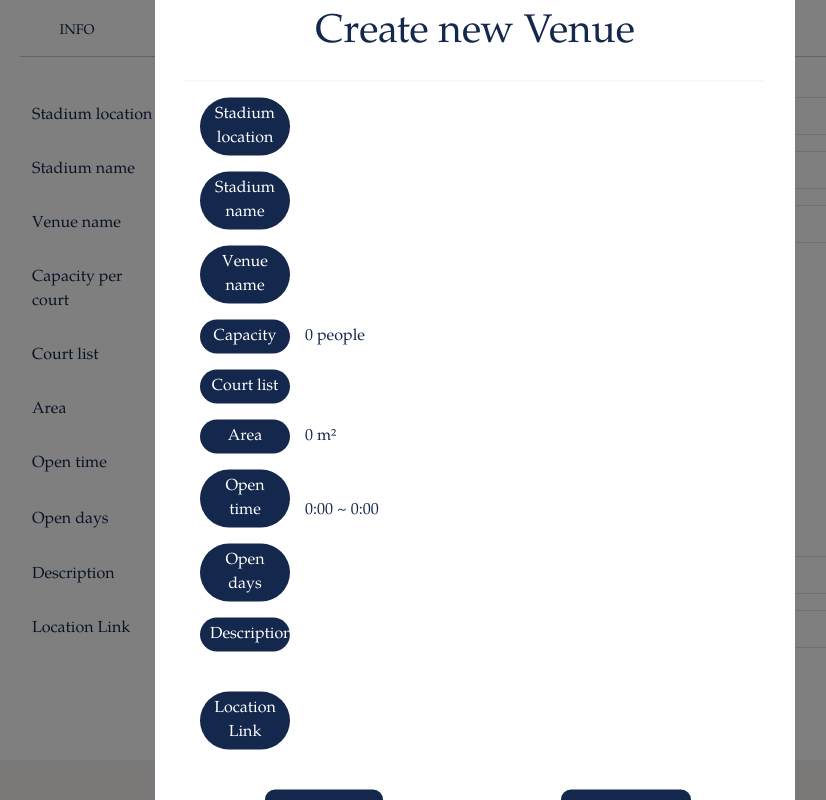
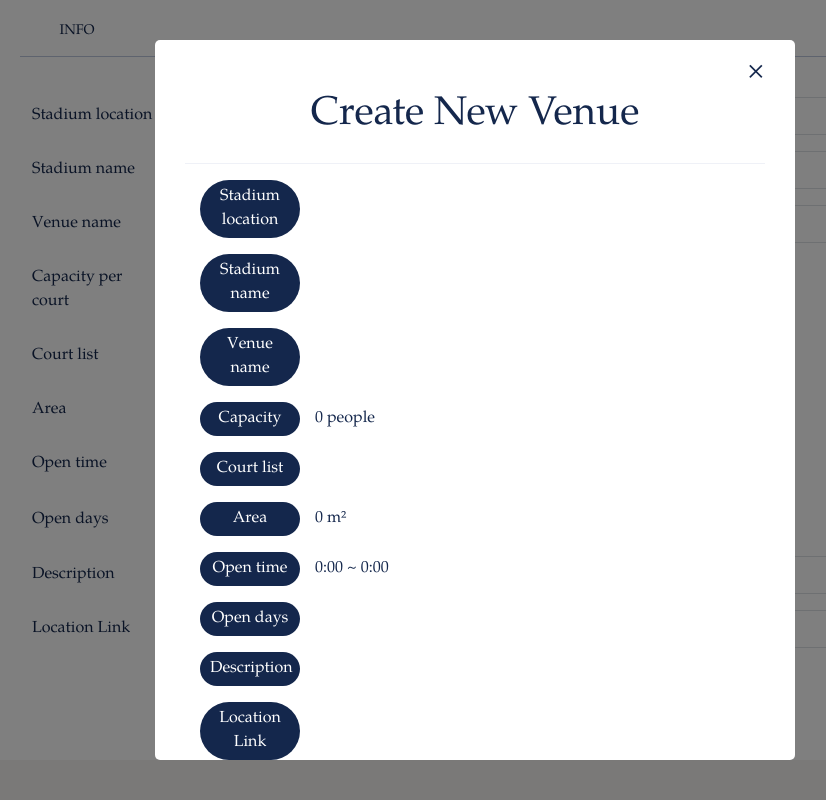
Before and after one commit to musicat1020/cloudNative-23, a Next.js app: page /admin/newVenue in a window 1280 px wide. Both pictures are taken after a click on the button "ADD". Shown: the part 433-1233 px from the top of the page, without its empty margins (165-991 px from the left). Built offline with nearby package versions, Linux system fonts and the light colour scheme.

Commit message:
fix: fix admin venue modal layout

```diff
--- a/src/pages/admin/_components/deleteVenueModal.js
+++ b/src/pages/admin/_components/deleteVenueModal.js
@@ -2,6 +2,7 @@
 import { useTranslation } from "react-i18next";
 import { makeStyles } from "@mui/styles";
 import Modal from "@mui/material/Modal";
+import Divider from "@mui/material/Divider";
 import styles from "@/styles/modal.module.css";
 import axios from "@/utils/axios";
 import { useRouter } from "next/router";
@@ -14,7 +15,8 @@
     left: "50%",
     transform: "translate(-50%, -50%)",
     boxShadow: 24,
-    width: "50vw",
+    width: "30vw",
+    // width: "50px",
     padding: "15px 30px",
     backgroundColor: "white",
     color: "#14274C",
@@ -92,24 +94,31 @@
               </Col>
             </Row>
 
+            {/** Divider */}
+            <Row className='my-3'>
+              <Col>
+                <Divider />
+              </Col>
+            </Row>
+
             {/** stadium name */}
             <Row className='mt-3'>
-              <Col>
+              <Col className="flex items-center">
                 <span className={styles.modalAttribute}>{t("場館名稱")}</span>
                 <span>{info?.name}</span>
               </Col>
             </Row>
 
             {/** venue name */}
-            <Row className='mt-3 mb-4'>
-              <Col>
+            <Row className='mt-3 mb-10'>
+              <Col className="flex items-center">
                 <span className={styles.modalAttribute}>{t("場地名稱")}</span>
                 <span>{info?.venue_name}</span>
               </Col>
             </Row>
 
             {/* Button */}
-            <Row className='mt-3'>
+            <Row className='mt-3 mb-3'>
               <Col className='text-center' >
                 <button className={styles.confirmButton} onClick={handleClose}>{t("取消")}</button>
               </Col>
--- a/src/pages/admin/_components/editVenueModal.js
+++ b/src/pages/admin/_components/editVenueModal.js
@@ -15,6 +15,7 @@
     position: "absolute",
     top: "50%",
     left: "50%",
+    height: '90%',
     transform: "translate(-50%, -50%)",
     boxShadow: 24,
     width: "50vw",
@@ -23,6 +24,7 @@
     color: "#14274C",
     outline: 0,
     borderRadius: "5px",
+    overflow: 'scroll',
   }
 });
 
@@ -78,7 +80,6 @@
         google_map_url: input.google_map_url || "",
       },
       stadium_available_times: {
-        // id: input.data.id || 0,
         weekday: input.available_times.weekdays || [],
         start_time: input.available_times.start_time || 0,
         end_time: input.available_times.end_time || 0,
@@ -129,7 +130,7 @@
           aria-labelledby='modal-modal-title'
           aria-describedby='modal-modal-description'
         >
-          <Container className={modalStyles.modal} style={customStyles}>
+          <Container className={`${modalStyles.modal}`} style={customStyles}>
             {/** Close button */}
             <Row>
               <Col className='text-end text-3xl'>
@@ -153,95 +154,89 @@
 
             {/** Location */}
             <Row className='mt-3'>
-              <Col>
-                <span className={styles.modalAttribute}>{t("場館地址")}</span>
+              <Col className="flex items-center">
+                <span className={styles.modalAttribute} style={{ width: '100px' }}>{t("場館地址")}</span>
                 <span>{info?.address}</span>
               </Col>
             </Row>
 
             {/** stadium name */}
             <Row className='mt-3'>
-              <Col>
-                <span className={styles.modalAttribute}>{t("場館名稱")}</span>
+              <Col className="flex items-center">
+                <span className={styles.modalAttribute} style={{ width: '100px' }}>{t("場館名稱")}</span>
                 <span>{info?.name}</span>
               </Col>
             </Row>
 
             {/** venue name */}
             <Row className='mt-3'>
-              <Col>
-                <span className={styles.modalAttribute}>{t("場地名稱")}</span>
+              <Col className="flex items-center">
+                <span className={styles.modalAttribute} style={{ width: '100px' }}>{t("場地名稱")}</span>
                 <span>{info?.venue_name}</span>
               </Col>
             </Row>
 
             {/** capacity */}
             <Row className='mt-3'>
-              <Col>
-                <span className={styles.modalAttribute}>{t("容納人數")}</span>
+              <Col className="flex items-center">
+                <span className={styles.modalAttribute} style={{ width: '100px' }}>{t("容納人數")}</span>
                 <span>{info?.max_number_of_people}  {t("人")}</span>
               </Col>
             </Row>
 
             {/** court list */}
             <Row className='mt-3'>
-              <Col>
-                <span className={styles.modalAttribute}>{t("場地列表")}</span>
+              <Col className="flex items-center">
+                <span className={styles.modalAttribute} style={{ width: '100px' }}>{t("場地列表")}</span>
                 <span>{getCourtList()}</span>
               </Col>
             </Row>
 
             {/** area */}
             <Row className='mt-3'>
-              <Col>
-                <span className={styles.modalAttribute}>{t("場地面積")}</span>
+              <Col className="flex items-center">
+                <span className={styles.modalAttribute} style={{ width: '100px' }}>{t("場地面積")}</span>
                 <span>{info?.area} {t("平方公尺")}</span>
               </Col>
             </Row>
 
             {/** open time */}
             <Row className='mt-3'>
-              <Col>
-                <span className={styles.modalAttribute}>{t("開放時間")}</span>
+              <Col className="flex items-center">
+                <span className={styles.modalAttribute} style={{ width: '100px' }}>{t("開放時間")}</span>
                 <span>{`${info?.available_times?.start_time}:00 ~ ${info?.available_times?.end_time}:00`}</span>
               </Col>
             </Row>
 
             {/** open day */}
             <Row className='mt-3'>
-              <Col>
-                <span className={styles.modalAttribute}>{t("開放日")}</span>
-                {getWeekdays()}
+              <Col className="flex items-center">
+                <span className={styles.modalAttribute} style={{ width: '100px' }}>{t("開放日")}</span>
+                <span className={`${styles.modalTextArea}`}>{getWeekdays()}</span>
               </Col>
             </Row>
 
             {/** description */}
-            <Row className='mt-3 mb-10'>
-              <Col xs={3}>
-                <span className={styles.modalAttribute}>{t("說明")}</span>
-              </Col>
-              <Col>
-                <span>{info?.description}</span>
+            <Row className='mt-3'>
+              <Col className="flex items-center">
+                <span className={`${styles.modalAttribute}`} style={{ width: '100px' }}>{t("說明")}</span>
+                <span className={`${styles.modalTextArea}`}>{info?.description}</span>
               </Col>
             </Row>
 
             {/* link */}
             <Row className='mt-3 mb-10'>
-              <Col xs={3}>
-                <span className={styles.modalAttribute}>{t("地圖連結")}</span>
-              </Col>
-              <Col>
-                {info?.google_map_url && (
-                  <a className="w-2/3" href={info.google_map_url} target="_blank" rel="noopener noreferrer">
+              <Col className="flex items-center">
+                <span className={`${styles.modalAttribute}`} style={{ width: '100px' }}>{t("地圖連結")}</span>
+                <a className={`${styles.modalTextArea}`} href={info?.google_map_url} target="_blank" rel="noopener noreferrer">
                   {info.google_map_url}
                 </a>
-                )}
               </Col>
             </Row>
 
 
             {/* Button */}
-            <Row className='mt-3'>
+            <Row className='mt-3 mb-10'>
               <Col className='text-center' >
                 <button className={styles.confirmButton} onClick={handleClose}>{t("取消")}</button>
               </Col>
--- a/src/pages/admin/_components/venueDetail.js
+++ b/src/pages/admin/_components/venueDetail.js
@@ -215,13 +215,14 @@
             <Form.Label column sm="2">
               {t("單一場地可容納人數")}
             </Form.Label>
-            <Col sm="10" className='content-left'>
+            <Col sm="10" className='content-left flex items-center'>
               <Form.Control
                 type="capacity"
                 style={{ width: "80px" }}
                 value={info?.max_number_of_people}
                 onChange={(e) => handleCapacityChange(e.target.value)}
               />
+              <div className="ml-3">{t("人")}</div>
             </Col>
           </Form.Group>
 
@@ -255,13 +256,14 @@
             <Form.Label column sm="2">
               {t("場地面積")}
             </Form.Label>
-            <Col sm="10">
+            <Col sm="10" className='content-left flex items-center'>
               <Form.Control
                 type="area"
                 style={{ width: "80px" }}
                 value={info?.area}
                 onChange={(e) => handleAreaChange(e.target.value)}
               />
+              <div className="ml-3 ">{t("平方公尺")} </div>
             </Col>
           </Form.Group>
 
--- a/src/pages/admin/_components/venueInput.js
+++ b/src/pages/admin/_components/venueInput.js
@@ -222,13 +222,14 @@
             <Form.Label column sm="2">
               {t("單一場地可容納人數")}
             </Form.Label>
-            <Col sm="10" className='content-left'>
+            <Col sm="10" className='flex items-center'>
               <Form.Control
                 type="capacity"
                 style={{ width: "80px" }}
                 value={info?.max_number_of_people}
                 onChange={(e) => handleCapacityChange(e.target.value)}
               />
+              <div className="ml-3">{t("人")}</div>
             </Col>
           </Form.Group>
 
@@ -262,13 +263,14 @@
             <Form.Label column sm="2">
               {t("場地面積")}
             </Form.Label>
-            <Col sm="10">
+            <Col sm="10" className="flex items-center">
               <Form.Control
                 type="area"
                 style={{ width: "80px" }}
                 value={info?.area}
                 onChange={(e) => handleAreaChange(e.target.value)}
               />
+              <div className="ml-3">{t("平方公尺")}</div>
             </Col>
           </Form.Group>
 
--- a/src/styles/modal.module.css
+++ b/src/styles/modal.module.css
@@ -25,3 +25,10 @@
 	padding: 5px 10px;
 	border: 1px solid #14274C;
 }
+
+.modalTextArea {
+	font-size: 15px;
+	color: #14274C;
+	overflow-wrap: break-word;
+	word-break: break-all;
+}
--- a/src/utils/i18n.js
+++ b/src/utils/i18n.js
@@ -104,7 +104,7 @@
 				"下架場地": "Disable venue sessions",
 				"地圖連結": "Location Link",
 				"修改場地資訊": "Update Venue Info",
-				"新增場地": "Create new Venue",
+				"新增場地": "Create New Venue",
 			}
 		},
 		zh: {
```
Lines whose indentation alone changed are shown as unchanged.
